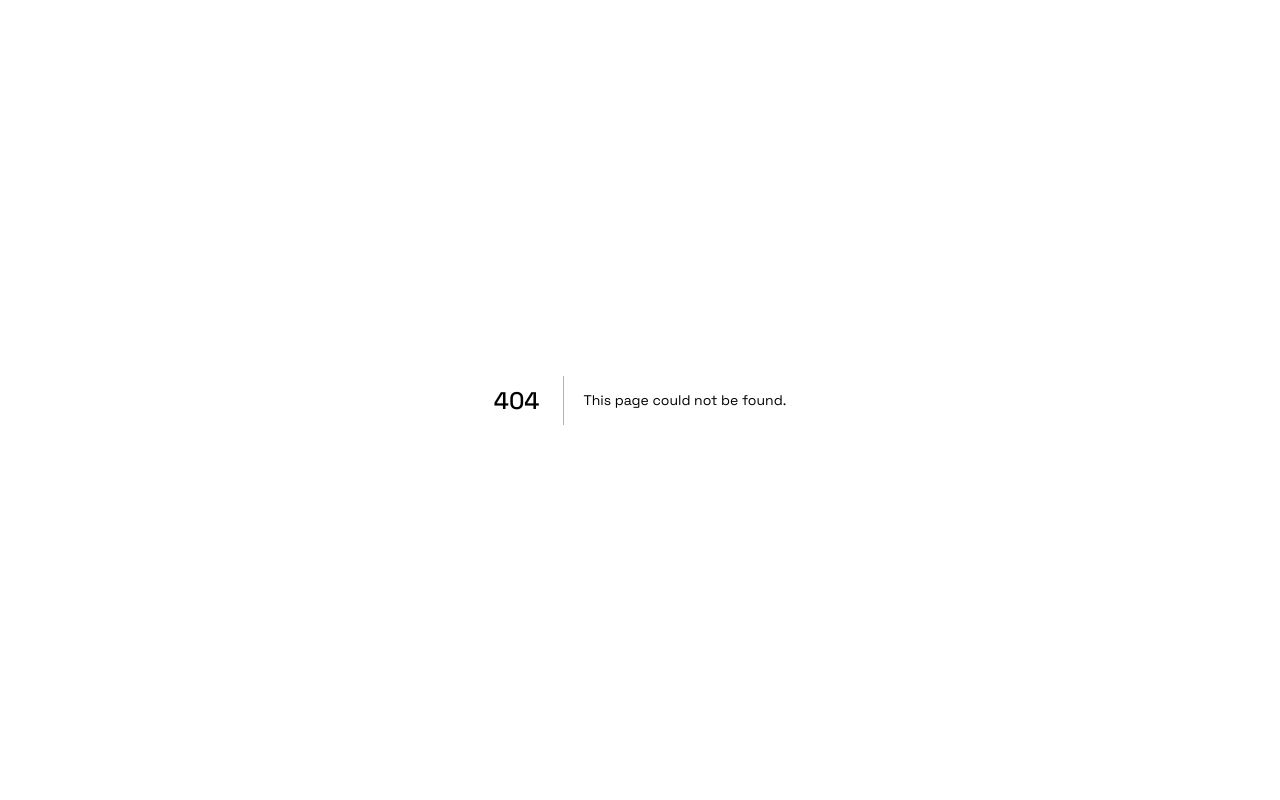
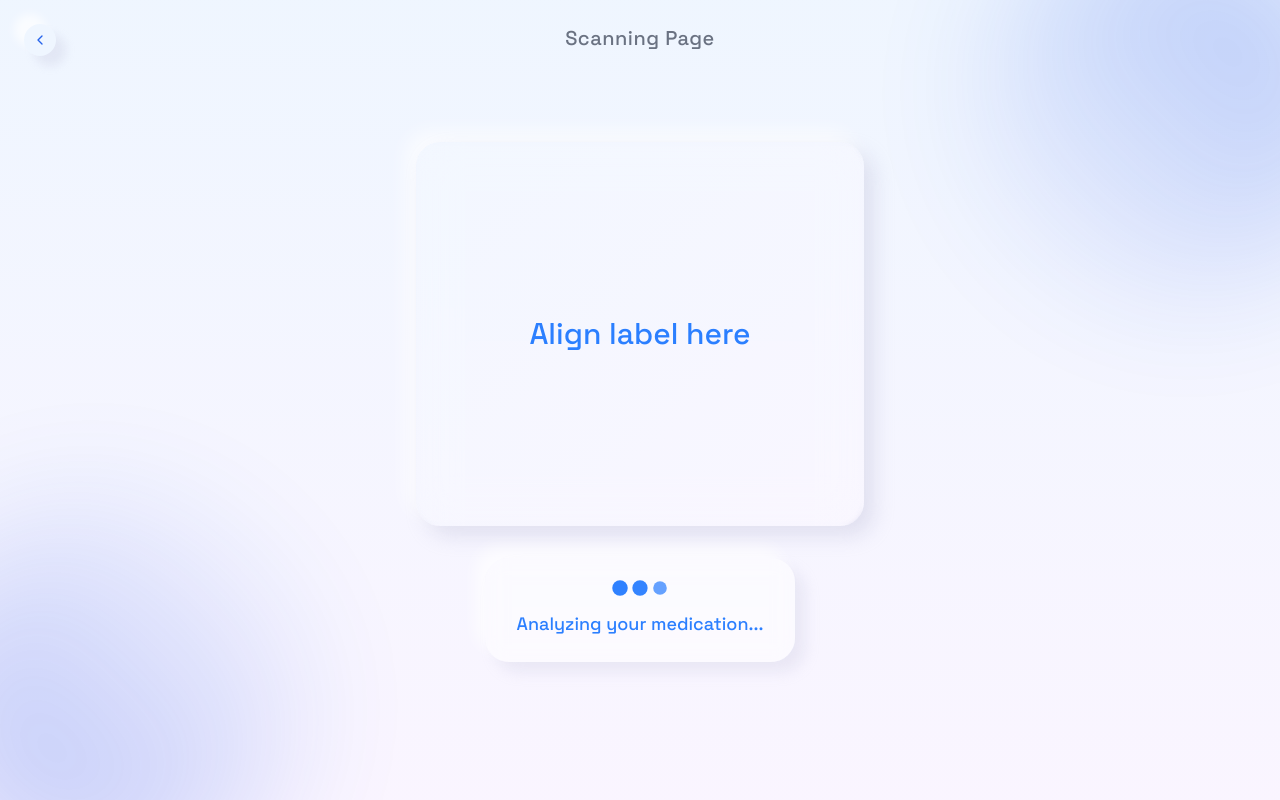
Before and after one commit to aircon2/mediscan, a Next.js app in the folder frontend/: page /scan in a window 1280 px wide. Before the commit this address had no page. Built offline with nearby package versions, Linux system fonts and the light colour scheme; no server answers; a web font is replaced by a local one.

Commit message:
added camera implementatoin

```diff
--- a/frontend/app/page.tsx
+++ b/frontend/app/page.tsx
@@ -67,9 +67,12 @@ export default function Home() {
           transition={{ duration: 0.6, delay: 0.6, ease: "easeOut" }}
           className="flex flex-col gap-4 w-full self-center"
         >
-          <button className="w-full py-2 px-6 rounded-full bg-blue-50 text-blue-600 font-medium text-lg shadow-[0.625rem_0.625rem_0.875rem_0_rgb(225,226,228),-0.5rem_-0.5rem_1.125rem_0_rgb(255,255,255)] hover:shadow-[0.625rem_0.625rem_0.875rem_0_rgb(225,226,228),-0.5rem_-0.5rem_1.125rem_0_rgb(255,255,255)] hover:scale-[0.98] active:shadow-[0.3rem_0.3rem_0.5rem_0_rgb(225,226,228),-0.3rem_-0.3rem_0.5rem_0_rgb(255,255,255)] transition-all duration-200 cursor-pointer">
+          <Link
+            href="/scan"
+            className="w-full py-2 px-6 rounded-full bg-blue-50 text-blue-600 font-medium text-lg shadow-[0.625rem_0.625rem_0.875rem_0_rgb(225,226,228),-0.5rem_-0.5rem_1.125rem_0_rgb(255,255,255)] hover:shadow-[0.625rem_0.625rem_0.875rem_0_rgb(225,226,228),-0.5rem_-0.5rem_1.125rem_0_rgb(255,255,255)] hover:scale-[0.98] active:shadow-[0.3rem_0.3rem_0.5rem_0_rgb(225,226,228),-0.3rem_-0.3rem_0.5rem_0_rgb(255,255,255)] transition-all duration-200 cursor-pointer text-center block"
+          >
             Scan a medicine
-          </button>
+          </Link>
 
           <Link
             href="/search"
--- /dev/null
+++ b/frontend/app/scan/page.tsx
@@ -0,0 +1,231 @@
+"use client";
+
+import { useEffect, useRef, useState } from "react";
+import { motion } from "framer-motion";
+import BackButton from "../components/BackButton";
+
+export default function ScanPage() {
+  const videoRef = useRef<HTMLVideoElement>(null);
+  const canvasRef = useRef<HTMLCanvasElement>(null);
+  const [stream, setStream] = useState<MediaStream | null>(null);
+  const [capturedImage, setCapturedImage] = useState<string | null>(null);
+  const [countdown, setCountdown] = useState<number>(3);
+  const [isCapturing, setIsCapturing] = useState<boolean>(false);
+  const [error, setError] = useState<string | null>(null);
+
+  useEffect(() => {
+    let countdownInterval: NodeJS.Timeout;
+    let captureTimeout: NodeJS.Timeout;
+
+    const startCamera = async () => {
+      try {
+        const mediaStream = await navigator.mediaDevices.getUserMedia({
+          video: { facingMode: "environment" }, // Use back camera on mobile
+          audio: false,
+        });
+
+        setStream(mediaStream);
+
+        if (videoRef.current) {
+          videoRef.current.srcObject = mediaStream;
+        }
+
+        // Start 3-second countdown
+        setIsCapturing(true);
+        let timeLeft = 3;
+
+        countdownInterval = setInterval(() => {
+          timeLeft -= 1;
+          setCountdown(timeLeft);
+        }, 1000);
+
+        // Capture image after 3 seconds
+        captureTimeout = setTimeout(() => {
+          captureImage();
+          clearInterval(countdownInterval);
+        }, 3000);
+      } catch (err) {
+        console.error("Error accessing camera:", err);
+        setError("Unable to access camera. Please allow camera permissions.");
+      }
+    };
+
+    const captureImage = () => {
+      if (videoRef.current && canvasRef.current) {
+        const video = videoRef.current;
+        const canvas = canvasRef.current;
+        const context = canvas.getContext("2d");
+
+        if (context) {
+          // Set canvas dimensions to match video
+          canvas.width = video.videoWidth;
+          canvas.height = video.videoHeight;
+
+          // Draw video frame to canvas
+          context.drawImage(video, 0, 0, canvas.width, canvas.height);
+
+          // Convert canvas to base64 image
+          const imageDataUrl = canvas.toDataURL("image/jpeg", 0.9);
+          setCapturedImage(imageDataUrl);
+          setIsCapturing(false);
+
+          // Stop the camera stream
+          if (stream) {
+            stream.getTracks().forEach((track) => track.stop());
+          }
+
+          // TODO: Send imageDataUrl to API
+          console.log("Image captured and ready to send:", imageDataUrl.substring(0, 50) + "...");
+        }
+      }
+    };
+
+    startCamera();
+
+    return () => {
+      // Cleanup
+      if (stream) {
+        stream.getTracks().forEach((track) => track.stop());
+      }
+      if (countdownInterval) clearInterval(countdownInterval);
+      if (captureTimeout) clearTimeout(captureTimeout);
+    };
+  }, []);
+
+  return (
+    <div className="relative flex min-h-screen flex-col bg-gradient-to-b from-blue-50 to-purple-50 font-sans overflow-hidden">
+      {/* Gradient Blur Circles */}
+      <div className="absolute -top-20 -right-20 w-96 h-96 opacity-30 bg-gradient-to-bl from-blue-700 to-blue-700/0 rounded-full blur-3xl pointer-events-none"></div>
+      <div className="absolute -bottom-20 -left-20 w-96 h-96 opacity-30 bg-gradient-to-tr from-blue-700 to-blue-700/0 rounded-full blur-3xl pointer-events-none"></div>
+
+      <BackButton />
+
+      {/* Top Header */}
+      <motion.div
+        initial={{ opacity: 0, y: -20 }}
+        animate={{ opacity: 1, y: 0 }}
+        transition={{ duration: 0.6, ease: "easeOut" }}
+        className="flex justify-center pt-6 mb-8"
+      >
+        <h1
+          className="text-xl font-semibold tracking-wide text-gray-500"
+          style={{
+            fontFamily: '"Space Grotesk", sans-serif',
+            fontWeight: 500,
+          }}
+        >
+          Scanning Page
+        </h1>
+      </motion.div>
+
+      <main className="flex flex-col items-center justify-center flex-1 px-6 pb-20">
+        {/* Camera Preview Area */}
+        <motion.div
+          initial={{ opacity: 0, scale: 0.9 }}
+          animate={{ opacity: 1, scale: 1 }}
+          transition={{ duration: 0.6, delay: 0.2, ease: "easeOut" }}
+          className="relative w-full max-w-md h-96 rounded-3xl overflow-hidden mb-8"
+          style={{
+            background: "rgba(255, 255, 255, 0.3)",
+            backdropFilter: "blur(20px)",
+            boxShadow:
+              "10px 10px 20px 0px rgba(174, 174, 205, 0.3), -10px -10px 20px 0px rgba(255, 255, 255, 0.7)",
+          }}
+        >
+          {/* Video Stream */}
+          <video
+            ref={videoRef}
+            autoPlay
+            playsInline
+            muted
+            className="absolute inset-0 w-full h-full object-cover"
+          />
+
+          {/* Hidden canvas for capturing */}
+          <canvas ref={canvasRef} className="hidden" />
+
+          {/* Translucent overlay with text */}
+          <div className="absolute inset-0 flex items-center justify-center pointer-events-none">
+            <div className="absolute inset-0 bg-gradient-to-br from-blue-100/20 to-purple-100/20 backdrop-blur-[2px]"></div>
+
+            {error ? (
+              <p className="relative z-10 text-xl font-medium text-red-500 px-4 text-center">
+                {error}
+              </p>
+            ) : isCapturing && countdown > 0 ? (
+              <motion.p
+                key={countdown}
+                initial={{ scale: 1.5, opacity: 0 }}
+                animate={{ scale: 1, opacity: 1 }}
+                exit={{ scale: 0.5, opacity: 0 }}
+                className="relative z-10 text-6xl font-bold text-blue-500"
+                style={{
+                  fontFamily: '"Space Grotesk", sans-serif',
+                }}
+              >
+                {countdown}
+              </motion.p>
+            ) : (
+              <motion.p
+                initial={{ opacity: 0, y: 10 }}
+                animate={{ opacity: 1, y: 0 }}
+                transition={{ duration: 0.6, delay: 0.4, ease: "easeOut" }}
+                className="relative z-10 text-3xl font-medium text-blue-500"
+                style={{
+                  fontFamily: '"Space Grotesk", sans-serif',
+                  fontWeight: 500,
+                }}
+              >
+                Align label here
+              </motion.p>
+            )}
+          </div>
+        </motion.div>
+
+        {/* Analyzing Status */}
+        <motion.div
+          initial={{ opacity: 0, y: 20 }}
+          animate={{ opacity: 1, y: 0 }}
+          transition={{ duration: 0.6, delay: 0.6, ease: "easeOut" }}
+          className="flex flex-col items-center gap-4 px-8 py-6 rounded-3xl"
+          style={{
+            background: "rgba(255, 255, 255, 0.5)",
+            backdropFilter: "blur(10px)",
+            boxShadow:
+              "10px 10px 15px 0px rgba(174, 174, 205, 0.2), -10px -10px 15px 0px rgba(255, 255, 255, 0.7)",
+          }}
+        >
+          {/* Loading Dots */}
+          <div className="flex gap-2">
+            {[0, 1, 2].map((i) => (
+              <motion.div
+                key={i}
+                className="w-3 h-3 rounded-full bg-blue-500"
+                animate={{
+                  scale: [1, 1.3, 1],
+                  opacity: [0.5, 1, 0.5],
+                }}
+                transition={{
+                  duration: 1.2,
+                  repeat: Infinity,
+                  delay: i * 0.2,
+                  ease: "easeInOut",
+                }}
+              />
+            ))}
+          </div>
+
+          <p
+            className="text-lg font-medium text-blue-500"
+            style={{
+              fontFamily: '"Space Grotesk", sans-serif',
+              fontWeight: 500,
+            }}
+          >
+            {capturedImage ? "Image captured!" : "Analyzing your medication..."}
+          </p>
+        </motion.div>
+      </main>
+    </div>
+  );
+}
```
